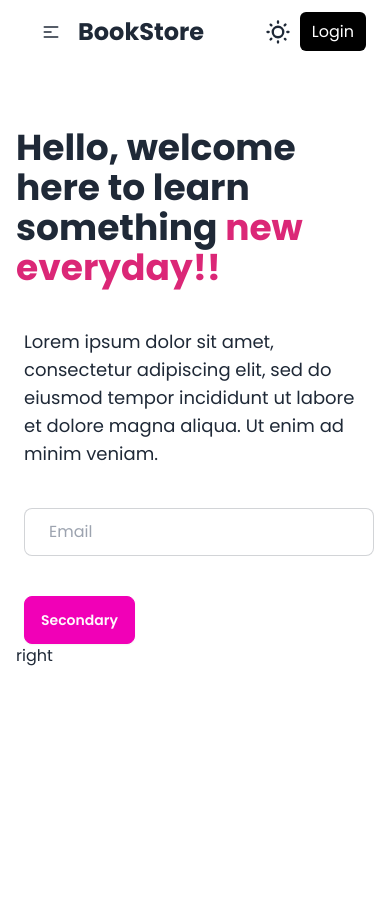
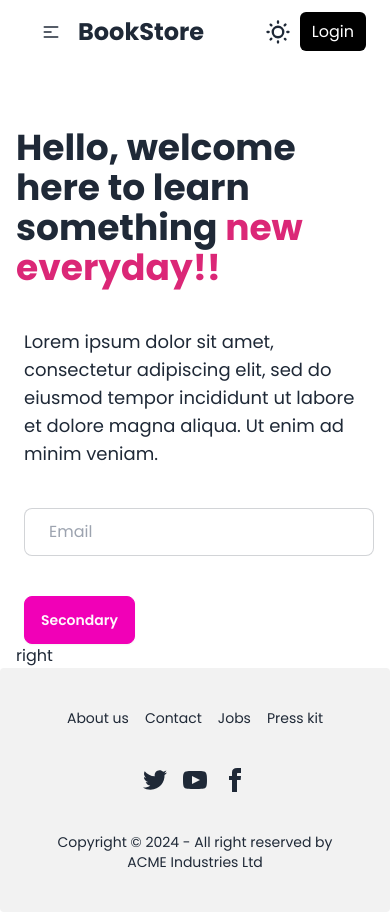
Before and after one commit to SakshiRathod13/BookStore, a React (Vite) app in the folder frontend/: page / in a window 390 px wide. Before the commit the page ends 844 px from the top, so only its background shows below. Built offline with nearby package versions, Linux system fonts and the light colour scheme.

Commit message:
Refactor navbar component for improved responsiveness and readability

```diff
--- a/frontend/src/App.jsx
+++ b/frontend/src/App.jsx
@@ -1,11 +1,13 @@
 import React from 'react'
 import Navbar from './components/navbar'
 import Banner from './components/Banner'
+import Footer from './Footer'
 const App = () => {
   return (
     <div>
       <Navbar/>
       <Banner/>
+      <Footer/>
     </div>
   )
 }
--- /dev/null
+++ b/frontend/src/Footer.jsx
@@ -0,0 +1,31 @@
+import React from 'react'
+
+const Footer = () => {
+  return (
+    <>
+    <div>
+    <footer className="footer footer-center p-10 bg-base-200 text-base-content rounded">
+  <nav className="grid grid-flow-col gap-4">
+    <a className="link link-hover">About us</a>
+    <a className="link link-hover">Contact</a>
+    <a className="link link-hover">Jobs</a>
+    <a className="link link-hover">Press kit</a>
+  </nav>
+  <nav>
+    <div className="grid grid-flow-col gap-4">
+      <a><svg xmlns="http://www.w3.org/2000/svg" width="24" height="24" viewBox="0 0 24 24" className="fill-current"><path d="M24 4.557c-.883.392-1.832.656-2.828.775 1.017-.609 1.798-1.574 2.165-2.724-.951.564-2.005.974-3.127 1.195-.897-.957-2.178-1.555-3.594-1.555-3.179 0-5.515 2.966-4.797 6.045-4.091-.205-7.719-2.165-10.148-5.144-1.29 2.213-.669 5.108 1.523 6.574-.806-.026-1.566-.247-2.229-.616-.054 2.281 1.581 4.415 3.949 4.89-.693.188-1.452.232-2.224.084.626 1.956 2.444 3.379 4.6 3.419-2.07 1.623-4.678 2.348-7.29 2.04 2.179 1.397 4.768 2.212 7.548 2.212 9.142 0 14.307-7.721 13.995-14.646.962-.695 1.797-1.562 2.457-2.549z"></path></svg></a>
+      <a><svg xmlns="http://www.w3.org/2000/svg" width="24" height="24" viewBox="0 0 24 24" className="fill-current"><path d="M19.615 3.184c-3.604-.246-11.631-.245-15.23 0-3.897.266-4.356 2.62-4.385 8.816.029 6.185.484 8.549 4.385 8.816 3.6.245 11.626.246 15.23 0 3.897-.266 4.356-2.62 4.385-8.816-.029-6.185-.484-8.549-4.385-8.816zm-10.615 12.816v-8l8 3.993-8 4.007z"></path></svg></a>
+      <a><svg xmlns="http://www.w3.org/2000/svg" width="24" height="24" viewBox="0 0 24 24" className="fill-current"><path d="M9 8h-3v4h3v12h5v-12h3.642l.358-4h-4v-1.667c0-.955.192-1.333 1.115-1.333h2.885v-5h-3.808c-3.596 0-5.192 1.583-5.192 4.615v3.385z"></path></svg></a>
+    </div>
+  </nav>
+  <aside>
+    <p>Copyright © 2024 - All right reserved by ACME Industries Ltd</p>
+  </aside>
+</footer>
+
+    </div>
+    </>
+  )
+}
+
+export default Footer
```
